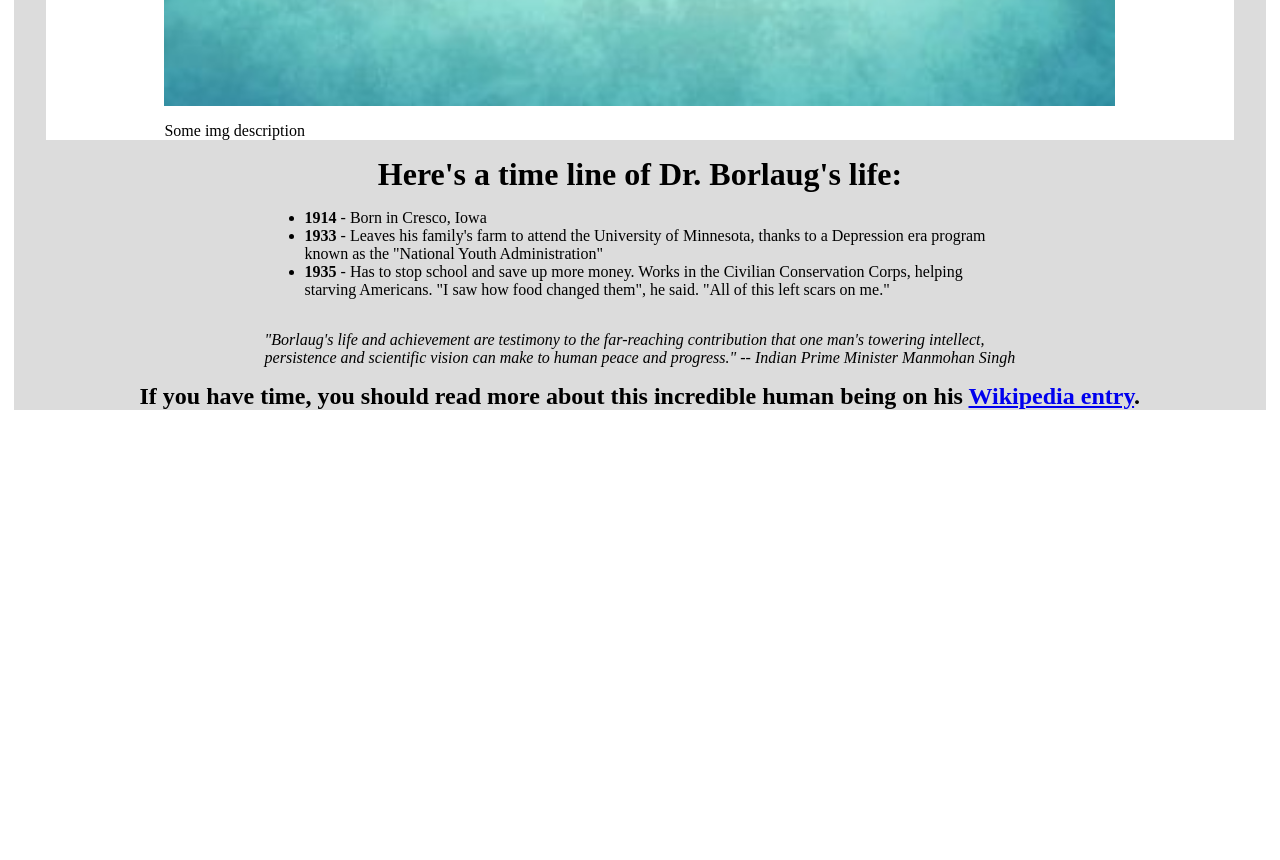
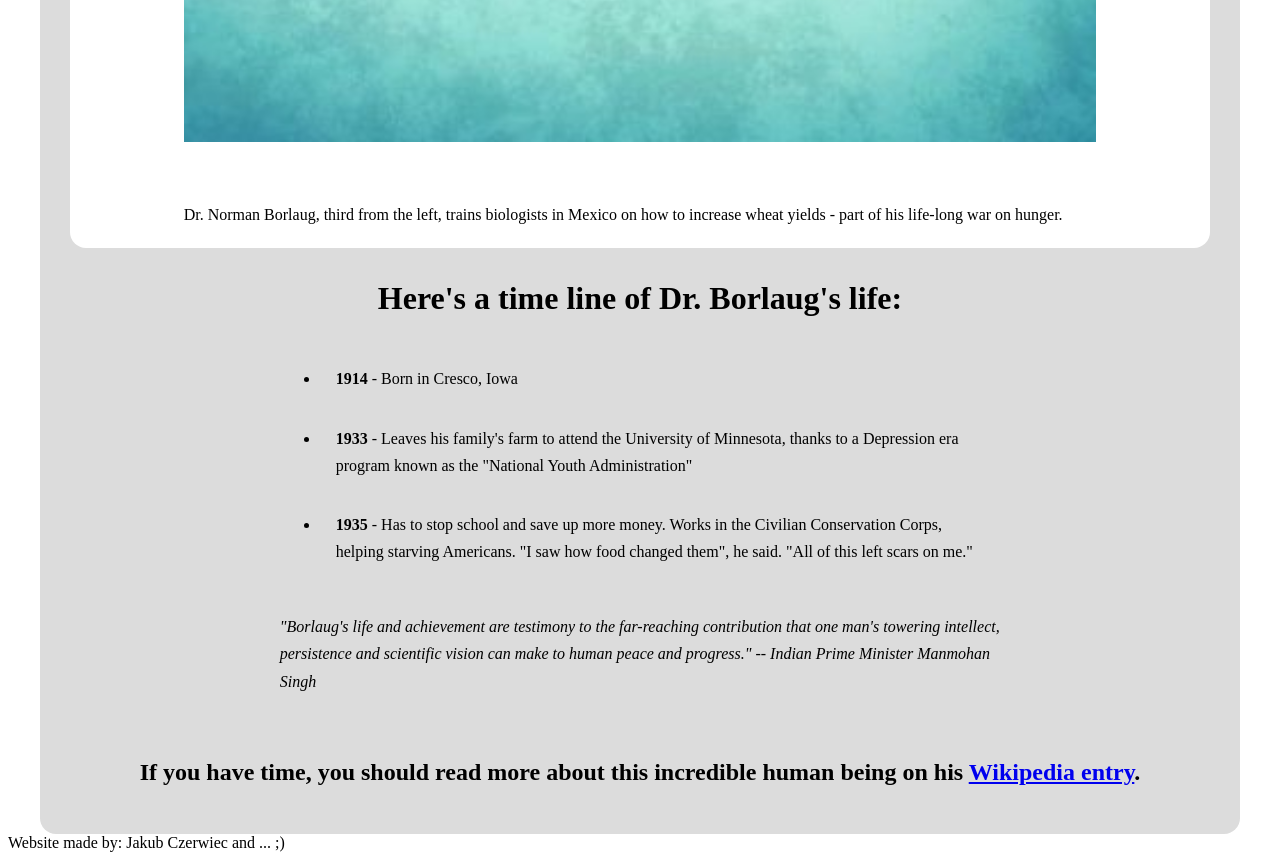
Before and after one commit to ablamnass/MicroverseTrail, a plain HTML site: page index.html in a window 1280 px wide. Shown: the part 960-1820 px from the top of the page. Before the commit the page ends 1378 px from the top, so only its background shows below. Drawn offline with Linux system fonts and the light colour scheme.

Commit message:
Finish line

```diff
--- a/index.html
+++ b/index.html
@@ -13,7 +13,7 @@
         <div id="img-div">
             <img id="image" src="img/iland.jpg">
             <figcaption id="img-caption">
-                Some img description
+                Dr. Norman Borlaug, third from the left, trains biologists in Mexico on how to increase wheat yields - part of his life-long war on hunger.
             </figcaption>
         </div>
 
@@ -37,5 +37,8 @@
 
 
     </div>
+    <footer>
+        Website made by: Jakub Czerwiec and ... ;)
+    </footer>
 </body>
 </html>
--- a/style.css
+++ b/style.css
@@ -1,9 +1,10 @@
 #main{
     background-color: gainsboro;
-    width: 99%;
+    width: 95%;
     height: 100%;
     position: center;
     margin: auto;
+    border-radius: 1em;
 }
 
 #title{
@@ -15,11 +16,13 @@
     background-color: white;
     width: 95%;
     margin: auto;
+    border-radius: 1em;
 }
 img, figcaption{
     width: 80%;
     display: block;
     margin: 1em auto;
+    padding: 1.5em;
 }
 #tribute-info{
     display: flex;
@@ -30,16 +33,29 @@ img, figcaption{
 h1,h3{
     margin: auto;
     width: max-content;
+    padding: .5em;
 }
 span{
     font-weight: bold;
 }
 p{
     font-style: italic;
+    line-height: 1.7;
 }
 #link{
     margin: auto;
-    width: 80%;
+    width: max-content;
     font-size: 1.5em;
     font-weight: bold;
+    margin: auto;
+    padding: 2em;
 }
+
+li {
+    padding: 1em;
+    line-height: 1.7;
+}
+
+footer {
+    font-size: 1em;
+}
```
